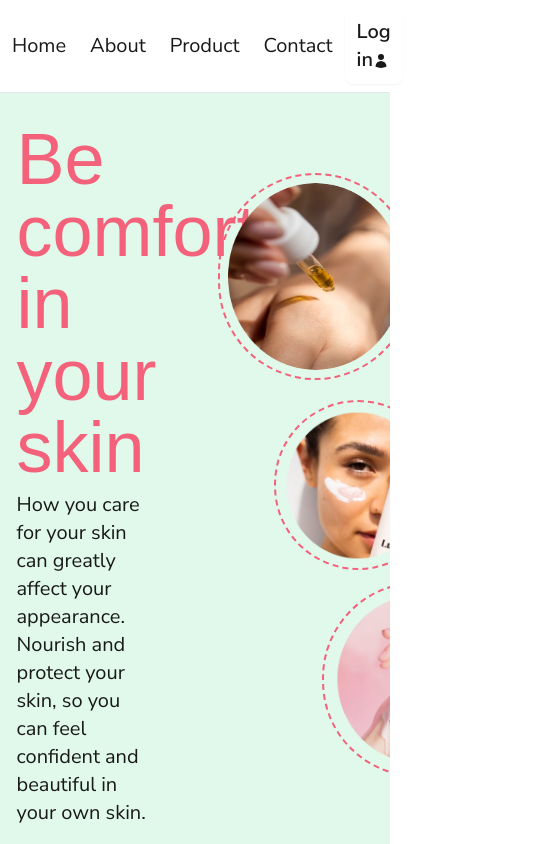
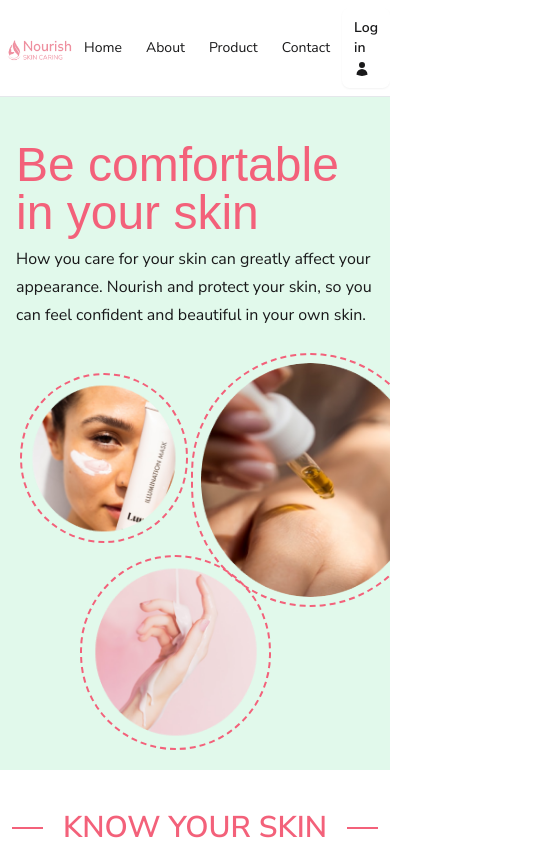
Before and after one commit to m-shoaibdev/GIAIC, a Next.js app in the folder NextJS/Assignments/assignment-01/: page / in a window 390 px wide. Shown: the top 844 px of the page, 552 px wide, since content can reach past the window. Built offline with nearby package versions, Linux system fonts and the light colour scheme; a web font is replaced by a local one.

Commit message:
Responsive bugs fixed. Complete assignment-01

```diff
--- a/NextJS/Assignments/assignment-01/src/app/error.tsx
+++ b/NextJS/Assignments/assignment-01/src/app/error.tsx
@@ -1,7 +1,7 @@
 "use client"
 export default function Error() {
     return <div className="text-center p-5 my-10">
-        <h1 className="text-5xl font-bold  text-red-500">Error Page</h1>
+        <h1 className="text-3xl md:text-5xl font-bold  text-red-500">Error Page</h1>
     <p className="text-lg my-5">Something went wrong this is error.tsx page</p>
     <a href="/" className="bg-secondary hover:bg-primary text-white font-bold py-2 px-4 rounded">Home</a>
     </div>;
--- a/NextJS/Assignments/assignment-01/src/app/globals.css
+++ b/NextJS/Assignments/assignment-01/src/app/globals.css
@@ -29,3 +29,22 @@
     text-wrap: balance;
   }
 }
+
+
+@media screen and (max-width: 640px) {
+  p{
+    font-size: 16px !important;
+  }
+}
+
+/* min 550px or max 767px */
+
+@media screen and (min-width: 550px) and (max-width: 767px) {
+  .hero-img1{
+    margin-left: 14%;
+  }
+  .hero-img2{
+
+    margin-left: 36%;
+  }
+}
--- a/NextJS/Assignments/assignment-01/src/app/not-found.tsx
+++ b/NextJS/Assignments/assignment-01/src/app/not-found.tsx
@@ -3,7 +3,7 @@
 export default function NotFound() {
     return (
       <div className="text-center  p-5 my-10">
-        <h1 className="text-5xl font-bold">OOOPS ! PAGE NOT FOUND</h1>
+        <h1 className="text-3xl md:text-5xl font-bold">OOOPS ! PAGE NOT FOUND</h1>
         <p className="text-lg my-5">Sorry the page you are looking for does not exist.</p>
         <Link href="/" className="bg-secondary hover:bg-primary text-white font-bold py-2 px-4 rounded">Home</Link >
       </div>
--- a/NextJS/Assignments/assignment-01/src/app/page.tsx
+++ b/NextJS/Assignments/assignment-01/src/app/page.tsx
@@ -21,18 +21,18 @@
         <SkinBox src={skin3} alt="Dry skin/Oily skin" h2head="Dry skin/Oily skin" partext="To keep the skin healthy and hydrated, use a gentle cleanser, moisturize regularly with a thick, oil-based cream." />
       </div>
       {/* Product section */}
-      <div className="bg-lightblue pt-8 my-5 ">
+      <div className="bg-lightblue px-4 pt-8 my-5 ">
         <div className="md:flex gap-4 container mx-auto">
           <ProductGrid />
           <div className="md:w-1/2">
             <HrHeadDivider text="PRODUCTS" rightline={true}/>
-            <p className="text-xl text-bcolor mr-28 text-justify">
+            <p className="text-xl text-bcolor sm:mr-28 text-justify">
               Good skin care involves keeping your skin clean, moisturized, and protected from the sun.Different skin care products can address these concerns by providing hydration, exfoliation, sun protection, and other benefits. It's important to choose products that are appropriate for your skin type and to follow a regular skin care routine for best results.<br/>
               <a href="#" className="underline text-primary inline-block ml-auto w-full text-right">View all</a>
             </p>
           </div>
         </div>
-            <HrHeadDivider leftline={true}  text="Nourish the outer health of your body! " rightline={false}/>
+            <HrHeadDivider leftline={true}  text="Nourish the outer health of your body! " rightline={false} />
       </div>
     </>
   );
--- a/NextJS/Assignments/assignment-01/src/components/header.tsx
+++ b/NextJS/Assignments/assignment-01/src/components/header.tsx
@@ -5,15 +5,15 @@
   return (
     <header className="bg-white border-b border-gray-200">
       <div className="md:container md:mx-auto sm:px-4 lg:px-6 py-2 flex justify-between items-center">
-        <div>
+        <div className="">
           <Link href="/">
             <Image src={logo}
             alt="logo"
-            className="w-full h-auto -mb-2"
+            className="w-full  -mb-2"
             />
           </Link>
         </div>
-        <nav className="flex items-center text-xl">
+        <nav className="flex items-center text-sm md:text-xl">
           <Link href="/" className="py-2.5 px-3 text-bcolor hover:text-secondary transition duration-300 ">Home</Link>
           <Link href="./about" className="py-2.5 px-3 text-bcolor hover:text-secondary transition duration-300">About</Link>
           <Link href="/product" className="py-2.5 px-3 text-bcolor hover:text-secondary transition duration-300">Product</Link>
@@ -21,7 +21,7 @@
 
         </nav>
         <div>
-          <Link href="./login" className="block rounded-lg px-3 py-2.5 text-xl font-semibold text-bcolor hover:bg-gray-50 shadow-sm hover:shadow-md hover:text-primary">Log in
+          <Link href="./login" className="block rounded-lg px-3 py-2.5 text-sm md:text-xl font-semibold text-bcolor hover:bg-gray-50 shadow-sm hover:shadow-md hover:text-primary">Log in
             <svg xmlns="http://www.w3.org/2000/svg" viewBox="0 0 24 24" fill="currentColor" className="inline-block  size-4">
               <path fillRule="evenodd" d="M7.5 6a4.5 4.5 0 1 1 9 0 4.5 4.5 0 0 1-9 0ZM3.751 20.105a8.25 8.25 0 0 1 16.498 0 .75.75 0 0 1-.437.695A18.683 18.683 0 0 1 12 22.5c-2.786 0-5.433-.608-7.812-1.7a.75.75 0 0 1-.437-.695Z" clipRule="evenodd" />
             </svg></Link>
--- a/NextJS/Assignments/assignment-01/src/components/hero-section.tsx
+++ b/NextJS/Assignments/assignment-01/src/components/hero-section.tsx
@@ -6,35 +6,35 @@
 
 const HeroSection = () => {
   return (
-    <div className='w-full min-h-[calc(100vh-80px)] bg-lightblue flex justify-center gap-8 py-5 mb-10
+    <div className='w-full  bg-lightblue md:flex justify-center gap-8 py-5 mb-10
     overflow-hidden'>
 
-      <div className='w-1/3  flex flex-col justify-center gap-2 '>
-        <h1 className='text-7xl font-oleo text-primary '>Be comfortable in your skin</h1>
+      <div className='w-full md:w-1/3  flex flex-col justify-center gap-2 px-4 md:px-0 my-6 md:my-0'>
+        <h1 className='text-5xl md:text-7xl font-oleo text-primary '>Be comfortable in your skin</h1>
         <p className='text-xl text-bcolor'>How you care for your skin can greatly affect your appearance. Nourish and protect your skin, so you can feel confident and beautiful in your own skin.
         </p>
       </div>
 
-      <div className='w-1/2 flex flex-col justify-center relative'>
+      <div className='w-full md:w-1/2 flex flex-col justify-center relative'>
         <Image
           src={round02}
           alt='round01'
-          className='border-2 border-primary border-dashed rounded-full p-2 ml-10' />
+          className='border-2 border-primary border-dashed rounded-full p-2 absolute top-0 -right-10 md:relative md:ml-10 md:right-0 z-10' />
 
         <Image
           src={round04}
           alt='round01'
-          className='border-2 border-primary border-dashed rounded-full p-1 m-5 ml-24 ' />
+          className='border-2 border-primary border-dashed rounded-full p-1 m-5 md:ml-24 z-10 hero-img1' />
 
         <Image
           src={round03}
           alt='round01'
-          className='border-2 border-primary border-dashed rounded-full p-1 ml-36 -mt-2' />
+          className='border-2 border-primary border-dashed rounded-full p-1 ml-20 md:ml-36 -mt-2 z-10 hero-img2' />
 
         <Image
           src={round01}
           alt='round01'
-          className='absolute right-[-200px] border-2 border-primary border-dashed  rounded-full hidden sm:block'/>
+          className='absolute right-[-200px] border-2 border-primary border-dashed  rounded-full hidden md:block z-1'/>
 
       </div>
     </div>
--- a/NextJS/Assignments/assignment-01/src/components/hrdivider.tsx
+++ b/NextJS/Assignments/assignment-01/src/components/hrdivider.tsx
@@ -1,10 +1,10 @@
 export default function HrHeadDivider({text, leftline, rightline}:{text:string,leftline?:boolean, rightline?:boolean}) {
     return(
         <div className="flex items-center my-5">
-            {leftline && <div className="bg-primary h-0.5 w-full grow mx-3"></div>}
-            <h1 className="md:text-5xl text-3xl font-semibold text-primary mx-2 shrink-0">{text}</h1>
-           {rightline && <div className="bg-primary h-0.5 w-full grow mx-3"></div>}
-           {!rightline && <div className="md:w-1/2"></div>}
+            {leftline && <div className="bg-primary h-0.5 w-5 sm:w-full grow mx-3"></div>}
+            <h1 className=" text-3xl font-semibold text-primary mx-2 md:text-4xl lg:text-5xl  md:shrink-0 break-normal">{text}</h1>
+           {rightline && <div className="bg-primary h-0.5  w-5 sm:w-full grow mx-3"></div>}
+           {!rightline && <div className="hidden md:w-1/2 sm:block"></div>}
 
         </div>
     )
--- a/NextJS/Assignments/assignment-01/src/components/skinbox.tsx
+++ b/NextJS/Assignments/assignment-01/src/components/skinbox.tsx
@@ -8,7 +8,7 @@
 }
 export default function SkinBox({src, alt, h2head, partext}:TypeSkinbox) {
     return(
-        <div className="md:w-1/4 md:my-0 my-10 ">
+        <div className="md:w-1/4 my-10 mx-4 md:m-0  ">
           <Image src={src}
             alt={alt}
             className="mx-auto"/>
```
